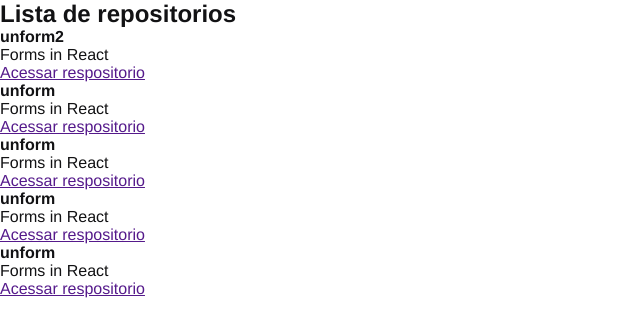
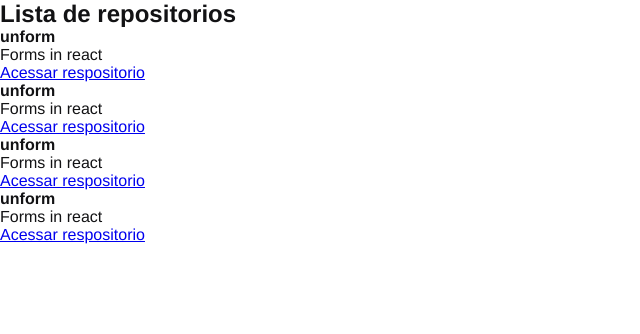
Before and after one commit to Alissonrf/curso-react, a React app: page / in a window 1280 px wide. Shown: the top 334 px of the page, without its empty margins (0-640 px from the left). Built offline with nearby package versions, Linux system fonts and the light colour scheme.

Commit message:
Entrando mais afundo no conceito de components

```diff
--- /dev/null
+++ b/src/components/RepositoryItem.jsx
@@ -0,0 +1,12 @@
+export function RepositoryItem(props){
+    return (
+        <li>
+                    <strong>{props.repository.name ?? 'Default'}</strong>
+                        <p>{props.repository.description}</p>
+
+                    <a href={props.repository.link}>
+                        Acessar respositorio
+                    </a>
+                </li>
+    )
+}
--- a/src/components/RepositoryList.jsx
+++ b/src/components/RepositoryList.jsx
@@ -1,54 +1,21 @@
-const repositoryName = "unform2";
+import { RepositoryItem } from "./RepositoryItem";
 
+const repository = {
+    name: "unform",
+    description: "Forms in react",
+    link: "https://github.com/unform/unform"
+}
 
 export function RepositoryList() {
     return(
         <section className="repository-list">
             <h1>Lista de repositorios</h1>
 
-
-
             <ul>
-                <li>
-                    <strong>{repositoryName}</strong>
-                    <p>Forms in React</p>
-
-                    <a href="">
-                        Acessar respositorio
-                    </a>
-                </li>
-                <li>
-                    <strong>unform</strong>
-                    <p>Forms in React</p>
-
-                    <a href="">
-                        Acessar respositorio
-                    </a>
-                </li>
-                <li>
-                    <strong>unform</strong>
-                    <p>Forms in React</p>
-
-                    <a href="">
-                        Acessar respositorio
-                    </a>
-                </li>
-                <li>
-                    <strong>unform</strong>
-                    <p>Forms in React</p>
-
-                    <a href="">
-                        Acessar respositorio
-                    </a>
-                </li>
-                <li>
-                    <strong>unform</strong>
-                    <p>Forms in React</p>
-
-                    <a href="">
-                        Acessar respositorio
-                    </a>
-                </li>
+                <RepositoryItem repository={repository}/>
+                <RepositoryItem repository={repository}/>
+                <RepositoryItem repository={repository}/>
+                <RepositoryItem repository={repository}/>
             </ul>
         </section>
     )
```
